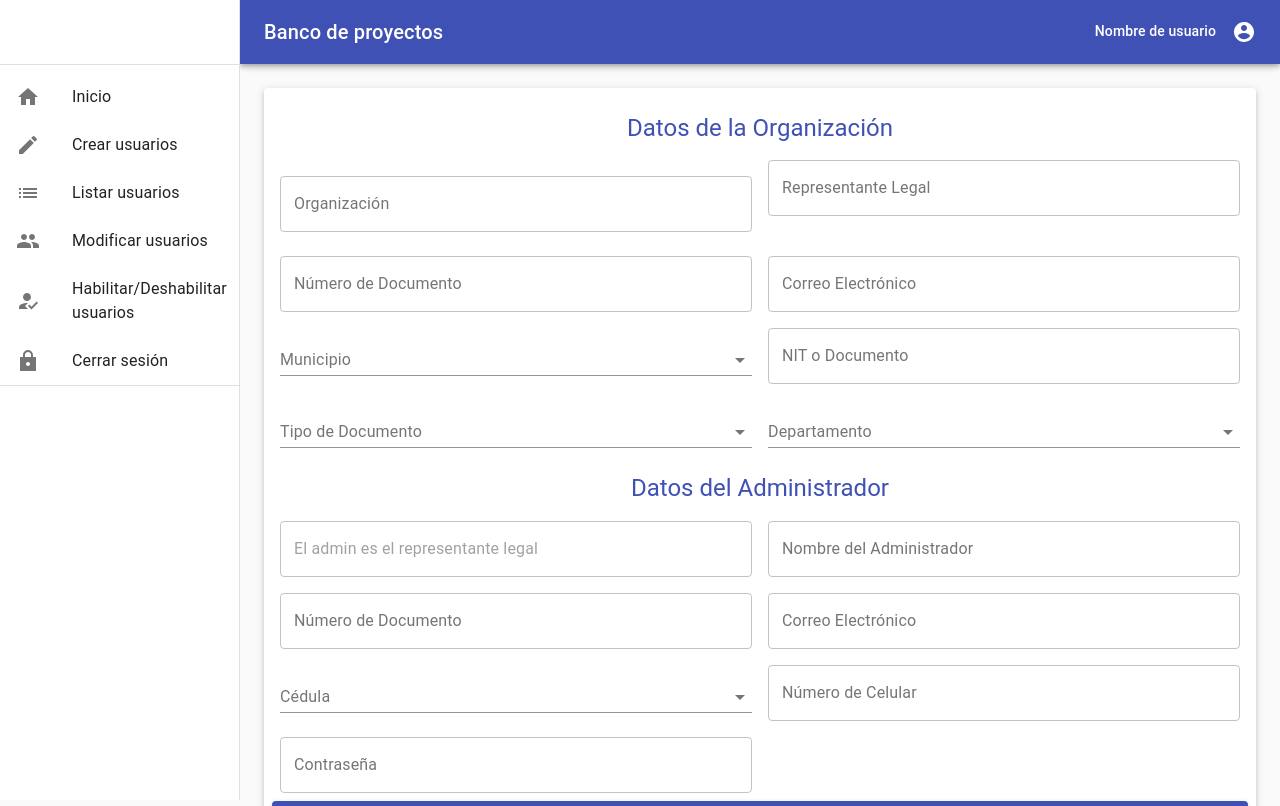
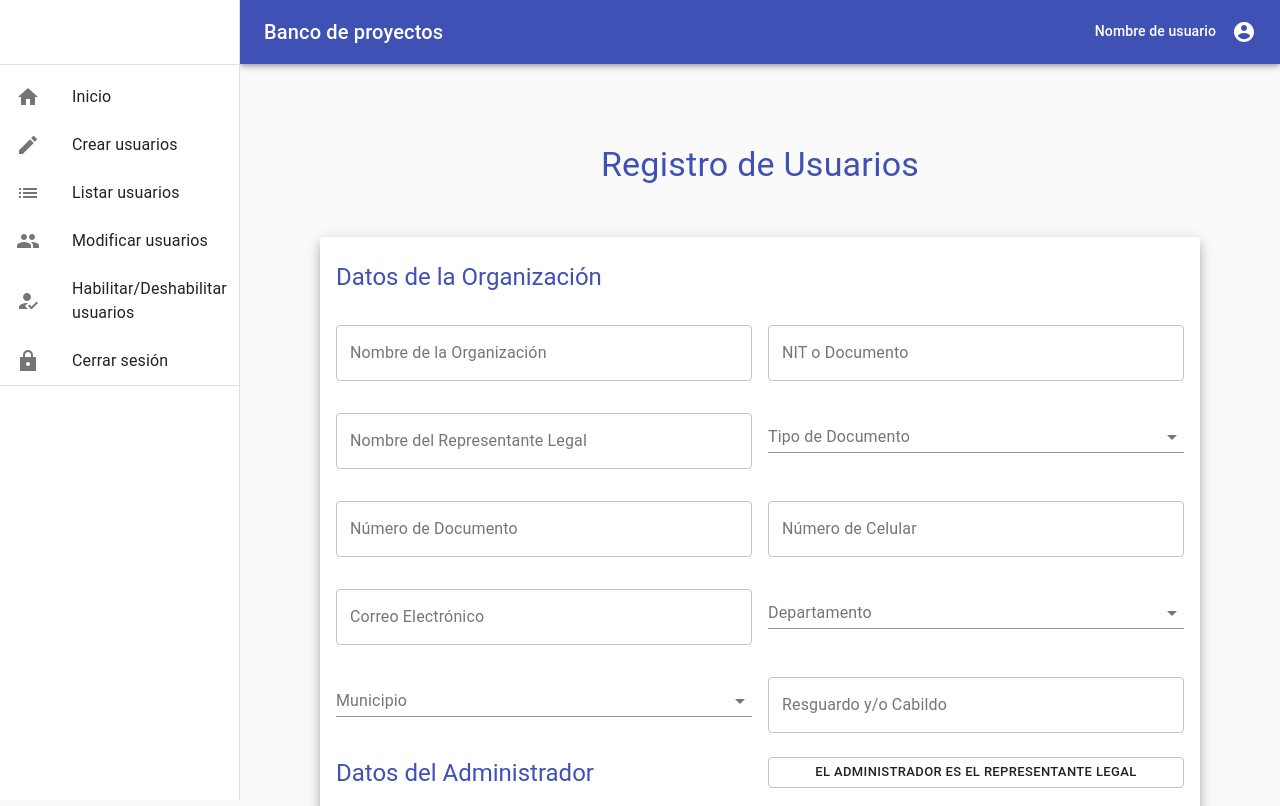
Before and after one commit to mosqueradvd/proyectoDocumentacion, a React app: page / in a window 1280 px wide. Shown: the top 806 px of the page. Built offline with nearby package versions, Linux system fonts and the light colour scheme.

Commit message:
[FIX], fix errors and organize inputs in UserRegistration

```diff
--- a/src/components/Container.jsx
+++ b/src/components/Container.jsx
@@ -1,5 +1,5 @@
 import React, { useState } from "react";
-import { makeStyles, CssBaseline, Hidden } from "@material-ui/core";
+import { makeStyles, CssBaseline, Hidden, Typography } from "@material-ui/core";
 import Navbar from "./Navbar";
 import Drawers from "../components/Drawers";
 import UserRegistration from "../components/UserRegistration";
@@ -10,10 +10,13 @@ const styles = makeStyles((theme) => ({
   content: {
     flexGrow: 1,
     backgroundColor: theme.palette.background.default,
-    padding: theme.spacing(3),
+    padding: theme.spacing(10),
     textAlign: "center",
   },
   toolbar: theme.mixins.toolbar,
+  mainTitle: {
+    marginBottom: "1.5em",
+  },
 }));
 
 const Container = () => {
@@ -35,6 +38,14 @@ const Container = () => {
 
       <div className={classes.content}>
         <div className={classes.toolbar}></div>
+        <Typography
+          variant="h4"
+          color="primary"
+          gutterBottom
+          className={classes.mainTitle}
+        >
+          Registro de Usuarios
+        </Typography>
         <UserRegistration />
       </div>
     </div>
--- a/src/components/UserRegistration.jsx
+++ b/src/components/UserRegistration.jsx
@@ -4,7 +4,7 @@ import TextField from "@material-ui/core/TextField";
 import Typography from "@material-ui/core/Typography";
 
 import {
-  Paper,
+  Card,
   Grid,
   Select,
   FormControl,
@@ -18,14 +18,16 @@ const useStyles = makeStyles((theme) => ({
   root: {
     flexGrow: 1,
   },
-  paper: {
+  card: {
     padding: theme.spacing(2),
+    textAlign: "initial",
   },
   form: {
     width: "100%",
   },
   formControl: {
     minWidth: "100%",
+    marginTop: theme.spacing(1),
   },
   selectInput: {
     minWidth: 100,
@@ -33,9 +35,24 @@ const useStyles = makeStyles((theme) => ({
   titles: {
     width: "100%",
     marginTop: theme.spacing(2),
+    marginLeft: theme.spacing(1),
+  },
+  adminData: {
+    display: "flex",
+    flexGrow: 1,
+  },
+  adminButton: {
+    width: "100%",
+    marginTop: theme.spacing(1),
+    padding: theme.spacing(1),
   },
   TextField: {
-    margin: "normal",
+    marginTop: theme.spacing(2),
+  },
+  button: {
+    marginTop: "2.5em",
+    display: "flex",
+    justifyContent: "center",
   },
 }));
 
@@ -45,7 +62,7 @@ const UserRegistration = () => {
   return (
     <>
       <div className={classes.root}>
-        <Paper elevation={3} className={classes.paper}>
+        <Card raised className={classes.card}>
           <Grid container spacing={2}>
             <div className={classes.titles}>
               <Typography
@@ -60,18 +77,9 @@ const UserRegistration = () => {
 
             <Grid item xs={12} sm={6} md={6}>
               <TextField
+                className={classes.TextField}
                 id="outlined-basic"
-                label="Organización"
-                variant="outlined"
-                fullWidth
-                margin="normal"
-              />
-            </Grid>
-
-            <Grid item xs={12} sm={6} md={6}>
-              <TextField
-                id="outlined-basic"
-                label="Representante Legal"
+                label="Nombre de la Organización"
                 variant="outlined"
                 fullWidth
               />
@@ -79,6 +87,38 @@ const UserRegistration = () => {
 
             <Grid item xs={12} sm={6} md={6}>
               <TextField
+                className={classes.TextField}
+                id="outlined-basic"
+                label="NIT o Documento"
+                variant="outlined"
+                fullWidth
+              />
+            </Grid>
+
+            <Grid item xs={12} sm={6} md={6}>
+              <TextField
+                className={classes.TextField}
+                id="outlined-basic"
+                label="Nombre del Representante Legal"
+                variant="outlined"
+                fullWidth
+              />
+            </Grid>
+
+            <Grid item xs={12} sm={6} md={6}>
+              <FormControl className={classes.formControl}>
+                <InputLabel>Tipo de Documento</InputLabel>
+                <Select className={classes.selectInput}>
+                  <MenuItem>Cédula de Ciudadanía</MenuItem>
+                  <MenuItem>T.I</MenuItem>
+                  <MenuItem>Cédula de Extranjería</MenuItem>
+                </Select>
+              </FormControl>
+            </Grid>
+
+            <Grid item xs={12} sm={6} md={6}>
+              <TextField
+                className={classes.TextField}
                 id="outlined-basic"
                 label="Número de Documento"
                 variant="outlined"
@@ -88,11 +128,33 @@ const UserRegistration = () => {
 
             <Grid item xs={12} sm={6} md={6}>
               <TextField
+                className={classes.TextField}
+                id="num-doc"
+                label="Número de Celular"
+                variant="outlined"
+                fullWidth
+              />
+            </Grid>
+
+            <Grid item xs={12} sm={6} md={6}>
+              <TextField
+                className={classes.TextField}
                 id="outlined-basic"
                 label="Correo Electrónico"
                 variant="outlined"
                 fullWidth
               />
+            </Grid>
+
+            <Grid item xs={12} sm={6} md={6}>
+              <FormControl className={classes.formControl}>
+                <InputLabel>Departamento</InputLabel>
+                <Select className={classes.selectInput}>
+                  <MenuItem>Nariño</MenuItem>
+                  <MenuItem>Nariño</MenuItem>
+                  <MenuItem>Nariño</MenuItem>
+                </Select>
+              </FormControl>
             </Grid>
 
             <Grid item xs={12} sm={6} md={6}>
@@ -109,35 +171,15 @@ const UserRegistration = () => {
 
             <Grid item xs={12} sm={6} md={6}>
               <TextField
-                id="outlined-basic"
-                label="NIT o Documento"
+                className={classes.TextField}
+                id="num-doc"
+                label="Resguardo y/o Cabildo"
                 variant="outlined"
                 fullWidth
               />
             </Grid>
 
-            <Grid item xs={12} sm={6} md={6}>
-              <FormControl className={classes.formControl}>
-                <InputLabel>Tipo de Documento</InputLabel>
-                <Select className={classes.selectInput}>
-                  <MenuItem>Cédula</MenuItem>
-                  <MenuItem>T.I</MenuItem>
-                  <MenuItem>Cédula de Extranjería</MenuItem>
-                </Select>
-              </FormControl>
-            </Grid>
-
-            <Grid item xs={12} sm={6} md={6}>
-              <FormControl className={classes.formControl}>
-                <InputLabel>Departamento</InputLabel>
-                <Select className={classes.selectInput}>
-                  <MenuItem>Nariño</MenuItem>
-                  <MenuItem>Nariño</MenuItem>
-                  <MenuItem>Nariño</MenuItem>
-                </Select>
-              </FormControl>
-            </Grid>
-
+            <div className={classes.adminData}>
               <div className={classes.titles}>
                 <Typography
                   color="primary"
@@ -148,17 +190,21 @@ const UserRegistration = () => {
                   Datos del Administrador
                 </Typography>
               </div>
+              <div className={classes.adminButton}>
+                <Button
+                  color="default"
+                  variant="outlined"
+                  size="small"
+                  fullWidth
+                >
+                  El administrador es el representante legal
+                </Button>
+              </div>
+            </div>
 
             <Grid item xs={12} sm={6} md={6}>
               <TextField
-                placeholder="El admin es el representante legal"
-                variant="outlined"
-                fullWidth
-              />
-            </Grid>
-
-            <Grid item xs={12} sm={6} md={6}>
-              <TextField
+                className={classes.TextField}
                 label="Nombre del Administrador"
                 variant="outlined"
                 fullWidth
@@ -166,25 +212,8 @@ const UserRegistration = () => {
             </Grid>
 
             <Grid item xs={12} sm={6} md={6}>
-              <TextField
-                label="Número de Documento"
-                variant="outlined"
-                fullWidth
-              />
-            </Grid>
-
-            <Grid item xs={12} sm={6} md={6}>
-              <TextField
-                id="outlined-basic"
-                label="Correo Electrónico"
-                variant="outlined"
-                fullWidth
-              />
-            </Grid>
-
-            <Grid item xs={12} sm={6} md={6}>
               <FormControl className={classes.formControl}>
-                <InputLabel variant="standard">Cédula</InputLabel>
+                <InputLabel variant="standard">Tipo de Documento</InputLabel>
                 <Select className={classes.selectInput}>
                   <MenuItem>Cédula</MenuItem>
                   <MenuItem>T.I</MenuItem>
@@ -195,6 +224,17 @@ const UserRegistration = () => {
 
             <Grid item xs={12} sm={6} md={6}>
               <TextField
+                className={classes.TextField}
+                id="num-doc"
+                label="Número de Documento"
+                variant="outlined"
+                fullWidth
+              />
+            </Grid>
+
+            <Grid item xs={12} sm={6} md={6}>
+              <TextField
+                className={classes.TextField}
                 label="Número de Celular"
                 variant="outlined"
                 fullWidth
@@ -203,6 +243,17 @@ const UserRegistration = () => {
 
             <Grid item xs={12} sm={6} md={6}>
               <TextField
+                className={classes.TextField}
+                id="outlined-basic"
+                label="Correo Electrónico"
+                variant="outlined"
+                fullWidth
+              />
+            </Grid>
+
+            <Grid item xs={12} sm={6} md={6}>
+              <TextField
+                className={classes.TextField}
                 label="Contraseña"
                 id="standard-password-input"
                 type="password"
@@ -210,12 +261,13 @@ const UserRegistration = () => {
                 fullWidth
               />
             </Grid>
-
-            <Button color="primary" variant="contained" fullWidth>
+          </Grid>
+          <div className={classes.button}>
+            <Button color="primary" variant="contained" size="medium">
               guardar
             </Button>
-          </Grid>
-        </Paper>
+          </div>
+        </Card>
       </div>
     </>
   );
```
Lines whose indentation alone changed are shown as unchanged.
